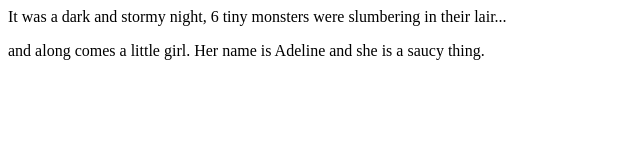
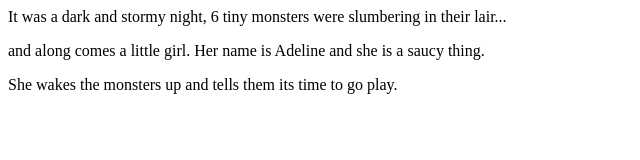
Before and after one commit to amtobin/fireside-story, a plain HTML site: page index.html in a window 1280 px wide. Shown: the whole page, without its empty margins (0-640 px from the left). Drawn offline with Linux system fonts and the light colour scheme.

Commit message:
added fourth line

```diff
--- a/index.html
+++ b/index.html
@@ -2,5 +2,6 @@
   <body>
     <p>It was a dark and stormy night, 6 tiny monsters were slumbering in their lair...</p>
     <p>and along comes a little girl. Her name is Adeline and she is a saucy thing.</p>
+    <p>She wakes the monsters up and tells them its time to go play.</p>
   </body>
 </html>
```
